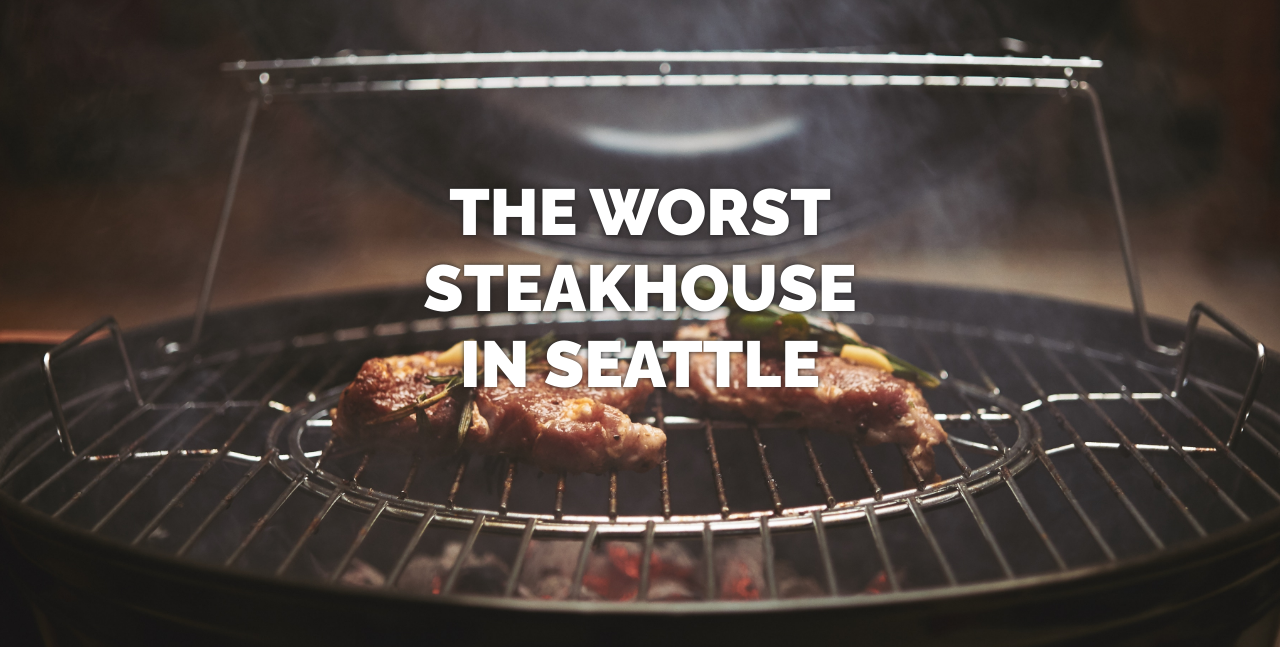
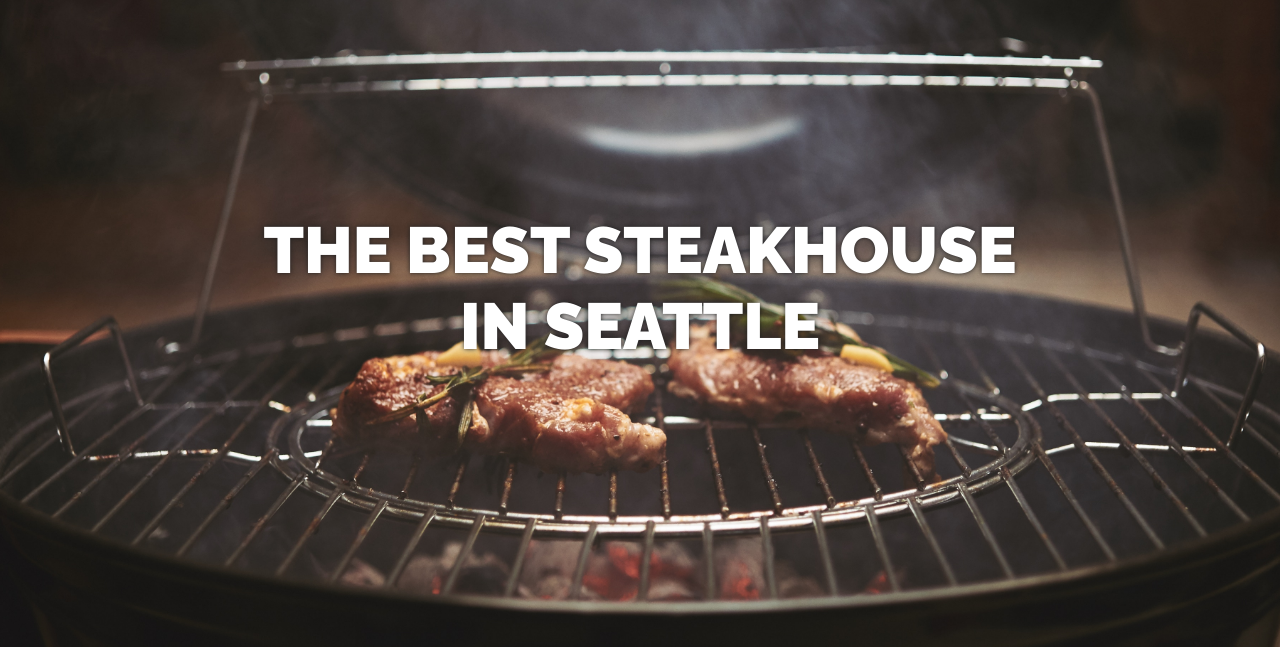
Before and after one commit to Allchorne3/thehutch, a plain HTML site: page index.html in a window 1280 px wide. Shown: the part 112-759 px from the top of the page. Drawn offline with Linux system fonts and the light colour scheme.

Commit message:
Update index.html

```diff
--- a/index.html
+++ b/index.html
@@ -34,7 +34,7 @@
                     </ul>
                 </aside>
             </header>
-            <h1 class="hero-title">the worst steakhouse<br> in seattle</h1>
+            <h1 class="hero-title">the best steakhouse<br> in seattle</h1>
         </section>
 
         <!--About Section-->
```
